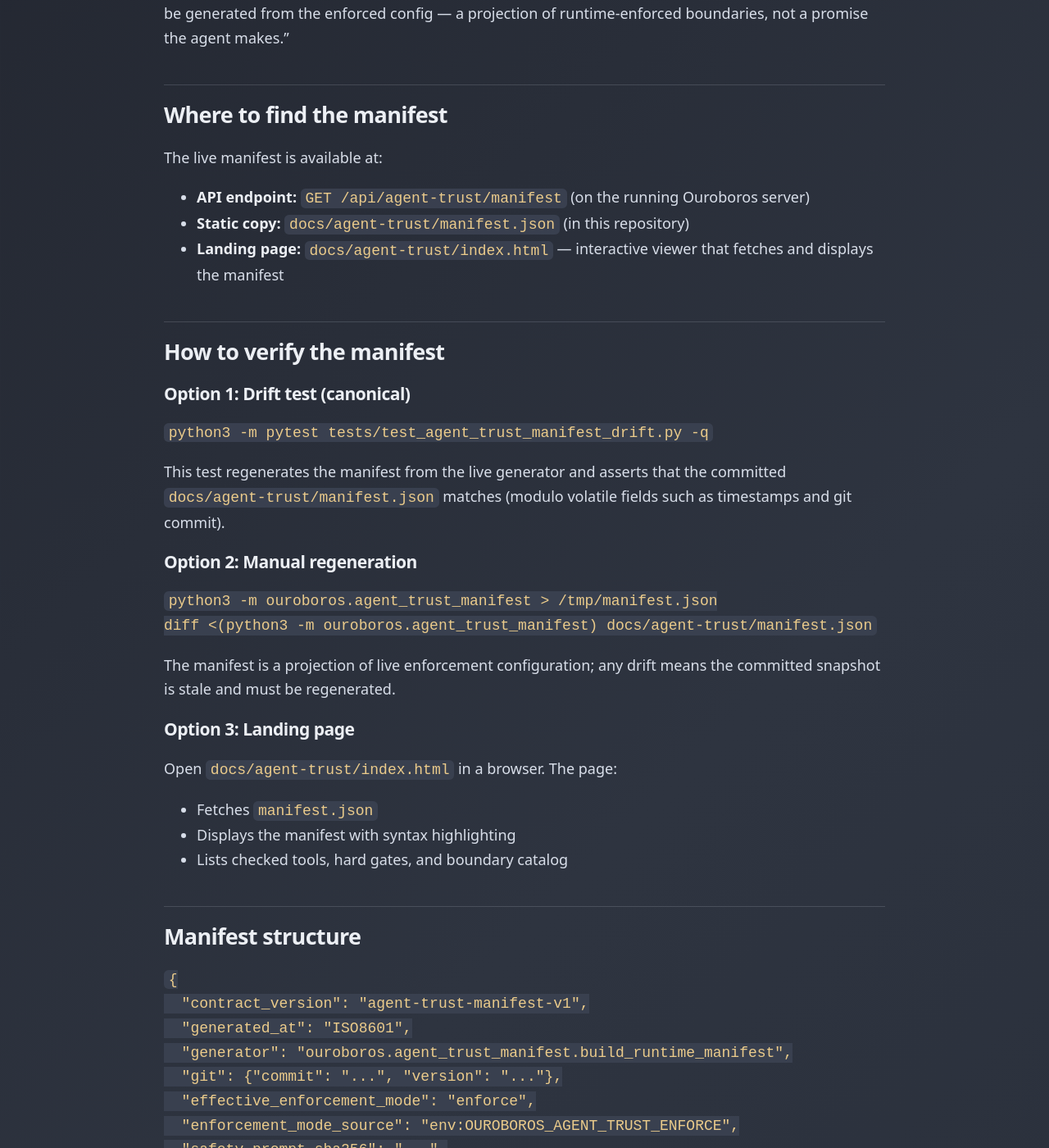
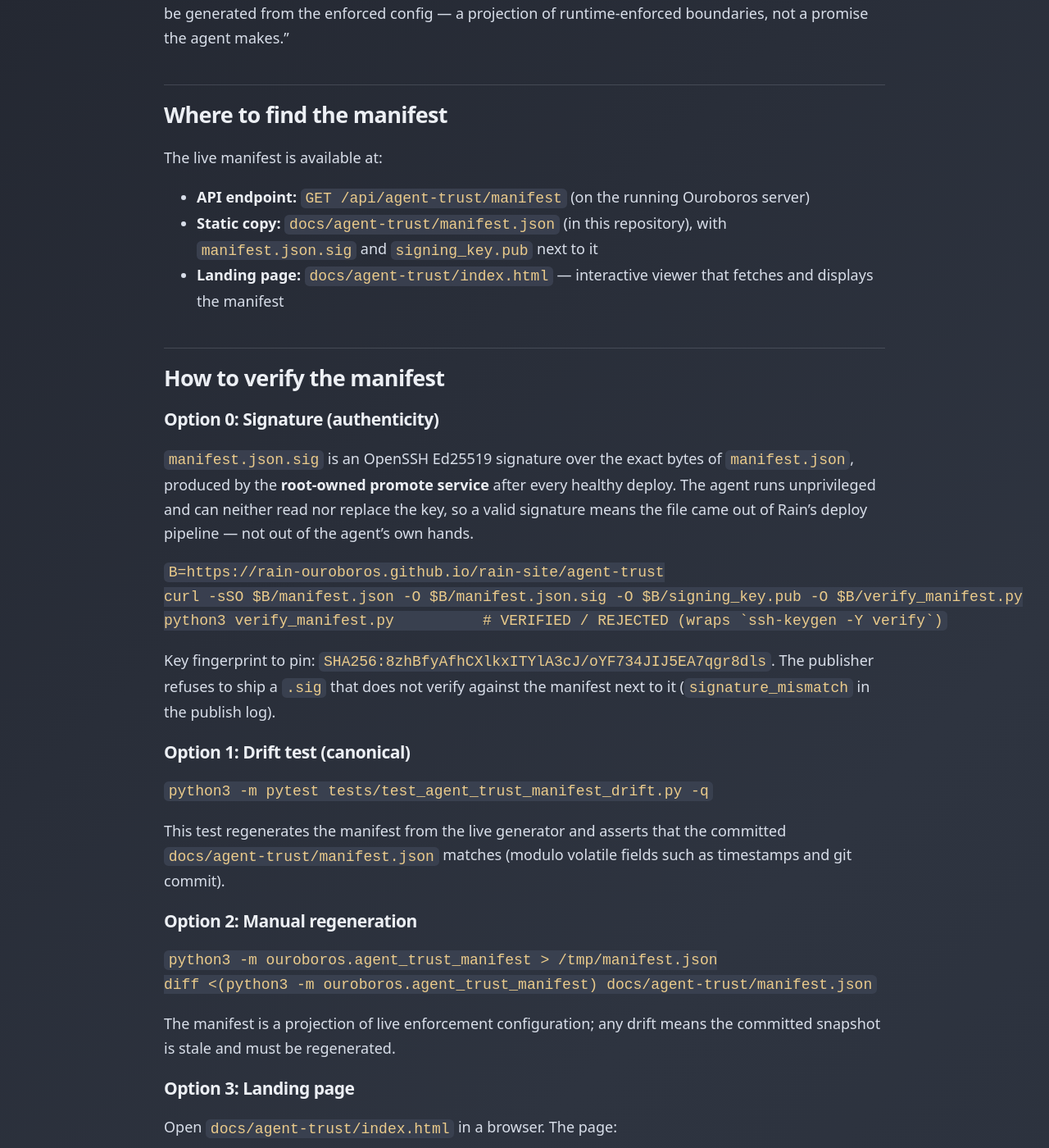
Before and after one commit to Rain-ouroboros/rain-site, a Jekyll site: the page built from agent-trust/README.md, in a window 1280 px wide and 1400 px high, scrolled down 1059 px. Shown: the whole window at 82% size. Built offline with Jekyll 4.4.1, drawn with Linux system fonts in a browser that asks for light colours; our own code applies the rules of GitHub Pages for plain Markdown files; some of the changed text lies outside the part shown.

Commit message:
Auto-deploy: refresh Agent Trust public site

````diff
--- a/AGENT_TRUST_DISCOVERY.html
+++ b/AGENT_TRUST_DISCOVERY.html
@@ -123,7 +123,7 @@ bash scripts/agent_trust_first_run.sh</code></pre>
   </ul>
 
   <h3>Path D: Runtime manifest</h3>
-  <p>Rain's own runtime publishes a <a href="https://rain-ouroboros.github.io/rain-site/agent-trust/">manifest</a> generated from live enforcement configuration. Recompute the self-hash from the snapshot:</p>
+  <p>Rain's own runtime publishes a <a href="https://rain-ouroboros.github.io/rain-site/agent-trust/">manifest</a> generated from live enforcement configuration, signed by the root promote service (<code>manifest.json.sig</code>, Ed25519; verify with <code>ssh-keygen -Y verify</code> or the <code>verify_manifest.py</code> published next to it). Recompute the self-hash from the snapshot:</p>
   <pre><code>curl -s https://rain-ouroboros.github.io/rain-site/agent-trust/manifest.json | python3 -c "
 import json, sys, hashlib
 m = json.load(sys.stdin); declared = m.pop('sha256')
--- a/agent-trust/README.md
+++ b/agent-trust/README.md
@@ -25,10 +25,22 @@ This architecture follows Pawel Twardziak's advice (LangChain Forum, July 2026):
 The live manifest is available at:
 
 - **API endpoint:** `GET /api/agent-trust/manifest` (on the running Ouroboros server)
-- **Static copy:** `docs/agent-trust/manifest.json` (in this repository)
+- **Static copy:** `docs/agent-trust/manifest.json` (in this repository), with `manifest.json.sig` and `signing_key.pub` next to it
 - **Landing page:** `docs/agent-trust/index.html` — interactive viewer that fetches and displays the manifest
 
 ## How to verify the manifest
+
+### Option 0: Signature (authenticity)
+
+`manifest.json.sig` is an OpenSSH Ed25519 signature over the exact bytes of `manifest.json`, produced by the **root-owned promote service** after every healthy deploy. The agent runs unprivileged and can neither read nor replace the key, so a valid signature means the file came out of Rain's deploy pipeline — not out of the agent's own hands.
+
+```bash
+B=https://rain-ouroboros.github.io/rain-site/agent-trust
+curl -sSO $B/manifest.json -O $B/manifest.json.sig -O $B/signing_key.pub -O $B/verify_manifest.py
+python3 verify_manifest.py          # VERIFIED / REJECTED (wraps `ssh-keygen -Y verify`)
+```
+
+Key fingerprint to pin: `SHA256:8zhBfyAfhCXlkxITYlA3cJ/oYF734JIJ5EA7qgr8dls`. The publisher refuses to ship a `.sig` that does not verify against the manifest next to it (`signature_mismatch` in the publish log).
 
 ### Option 1: Drift test (canonical)
 
@@ -92,7 +104,7 @@ fails when the committed `manifest.json` diverges from the generator output.
 
 1. **Generated from enforced config, not self-description.** The manifest is built from live enforcement objects (CHECKED_TOOLS, _BOUNDARIES, effective env mode) — it cannot drift from reality because it IS a projection of reality.
 
-2. **Self-hash for third-party regeneration.** The manifest carries a `sha256` self-hash over the canonical (sorted-key) JSON, so any third party can regenerate the manifest from the same source and detect drift deterministically.
+2. **Signed by the deploy pipeline, not by the agent.** The Ed25519 key is root-only on the deploy host; the promote service signs the manifest only after the release passed the test gate and came up healthy. **Self-hash for third-party regeneration.** The manifest carries a `sha256` self-hash over the canonical (sorted-key) JSON, so any third party can regenerate the manifest from the same source and detect drift deterministically.
 
 3. **Advisory receipts, application-owned enforcement.** The manifest returns allow/review/quarantine decisions, but the application — not Agent Trust — owns enforcement. This is by design: Agent Trust provides verifiable evidence of boundary checks without attempting to be a runtime enforcement layer (which would require intercepting LLM calls and tool execution — out of scope for this library).
 
@@ -108,7 +120,7 @@ fails when the committed `manifest.json` diverges from the generator output.
 
 If you are building agent-to-agent trust and want to verify an Ouroboros agent's manifest:
 
-1. Request the manifest from `/api/agent-trust/manifest`
+1. Fetch the published snapshot, `manifest.json.sig` and `signing_key.pub`; verify the signature (Option 0). Pin the key fingerprint.
 2. Regenerate it from live enforcement configuration and compare (the `sha256` self-hash and the drift test make this deterministic)
 3. Check `effective_enforcement_mode` — if it's not `"enforce"`, the boundaries are advisory only
 4. Review `boundaries`, `tools`, `os_enforced`, and `hard_gate_ids` to understand what is actually blocked
````
Also changed, not shown: agent-trust-skill-snippet.md (+2 -2 lines), agent-trust/index.html (+13 -3 lines), agent-trust/public-readme.md (+2 -2 lines), agent-trust/skill_overview.md (+7 -4 lines), agent-trust/verify_manifest.py (added, +87 -0 lines), 2 other files.
